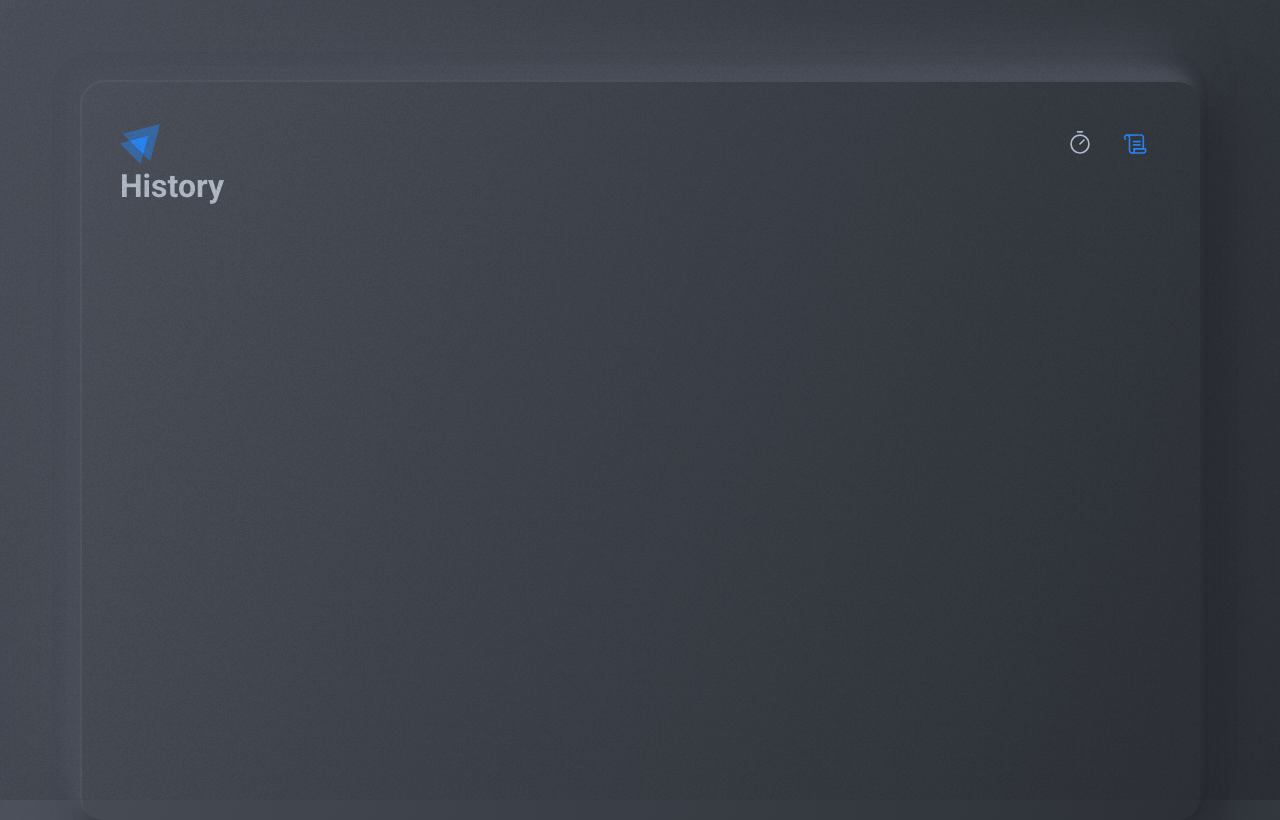
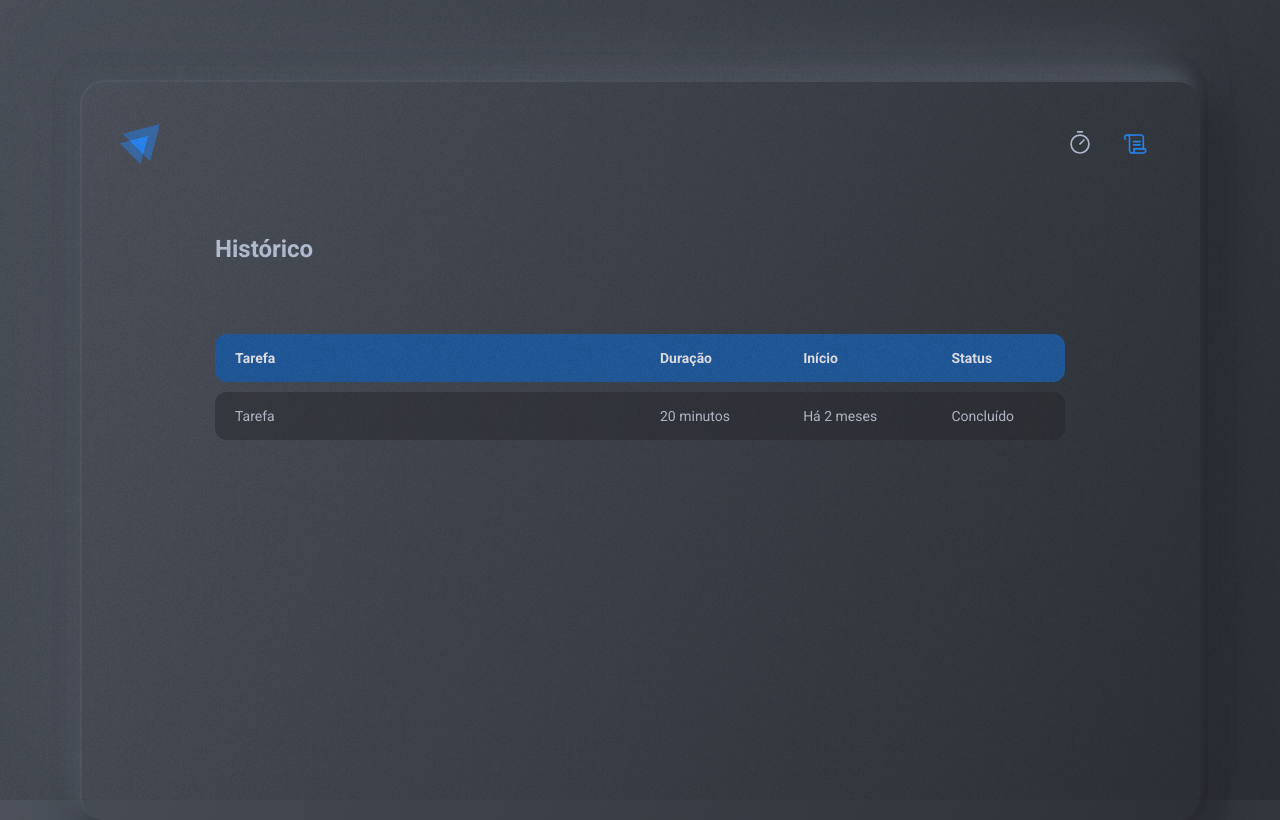
Before and after one commit to sirhent/react-pomodoro, a React (Vite) app: page /history in a window 1280 px wide. Built offline with nearby package versions, Linux system fonts and the light colour scheme.

Commit message:
Implement history table list styles

```diff
--- a/src/pages/History/index.tsx
+++ b/src/pages/History/index.tsx
@@ -1,7 +1,31 @@
+import { HistoryContainer, HistoryList, HistoryTitle } from "./styles";
+
 export function History() {
   return (
-    <div>
-      <h1>History</h1>
-    </div>
+    <HistoryContainer>
+      <HistoryTitle>Histórico</HistoryTitle>
+
+      <HistoryList>
+        <table>
+          <thead>
+            <tr>
+              <th>Tarefa</th>
+              <th>Duração</th>
+              <th>Início</th>
+              <th>Status</th>
+            </tr>
+          </thead>
+
+          <tbody>
+            <tr>
+              <td>Tarefa</td>
+              <td>20 minutos</td>
+              <td>Há 2 meses</td>
+              <td>Concluído</td>
+            </tr>
+          </tbody>
+        </table>
+      </HistoryList>
+    </HistoryContainer>
   );
 }
--- a/src/pages/History/styles.ts
+++ b/src/pages/History/styles.ts
@@ -0,0 +1,71 @@
+import styled from "styled-components";
+
+export const HistoryContainer = styled.main`
+  padding-left: 9.5rem;
+  padding-right: 9.5rem;
+  margin-top: 6.8rem;
+
+  width: 100%;
+  display: flex;
+  flex-direction: column;
+  gap: 6rem;
+`;
+
+export const HistoryTitle = styled.h1`
+  font-size: 2.4rem;
+  color: ${(props) => props.theme.title_color};
+`;
+
+export const HistoryList = styled.div`
+  width: 100%;
+  overflow: auto;
+
+  table {
+    width: 100%;
+    border-collapse: collapse;
+    min-width: 600px;
+    border-spacing: 0 10px;
+    border-collapse: separate;
+
+    th {
+      padding: 1.6rem 2rem;
+
+      background-color: ${(props) => props.theme.brand_primary_dark};
+
+      font-size: 1.4rem;
+      text-align: left;
+      color: ${(props) => props.theme.table_label_text_color};
+
+      &:first-child {
+        border-top-left-radius: 12px;
+        border-bottom-left-radius: 12px;
+      }
+
+      &:last-child {
+        border-top-right-radius: 12px;
+        border-bottom-right-radius: 12px;
+      }
+    }
+
+    td {
+      padding: 1.6rem 2rem;
+
+      background-color: ${(props) => props.theme.history_item_bg};
+
+      font-size: 1.4rem;
+      text-align: left;
+      color: ${(props) => props.theme.text_color};
+
+      &:first-child {
+        width: 50%;
+        border-top-left-radius: 12px;
+        border-bottom-left-radius: 12px;
+      }
+
+      &:last-child {
+        border-top-right-radius: 12px;
+        border-bottom-right-radius: 12px;
+      }
+    }
+  }
+`;
```
